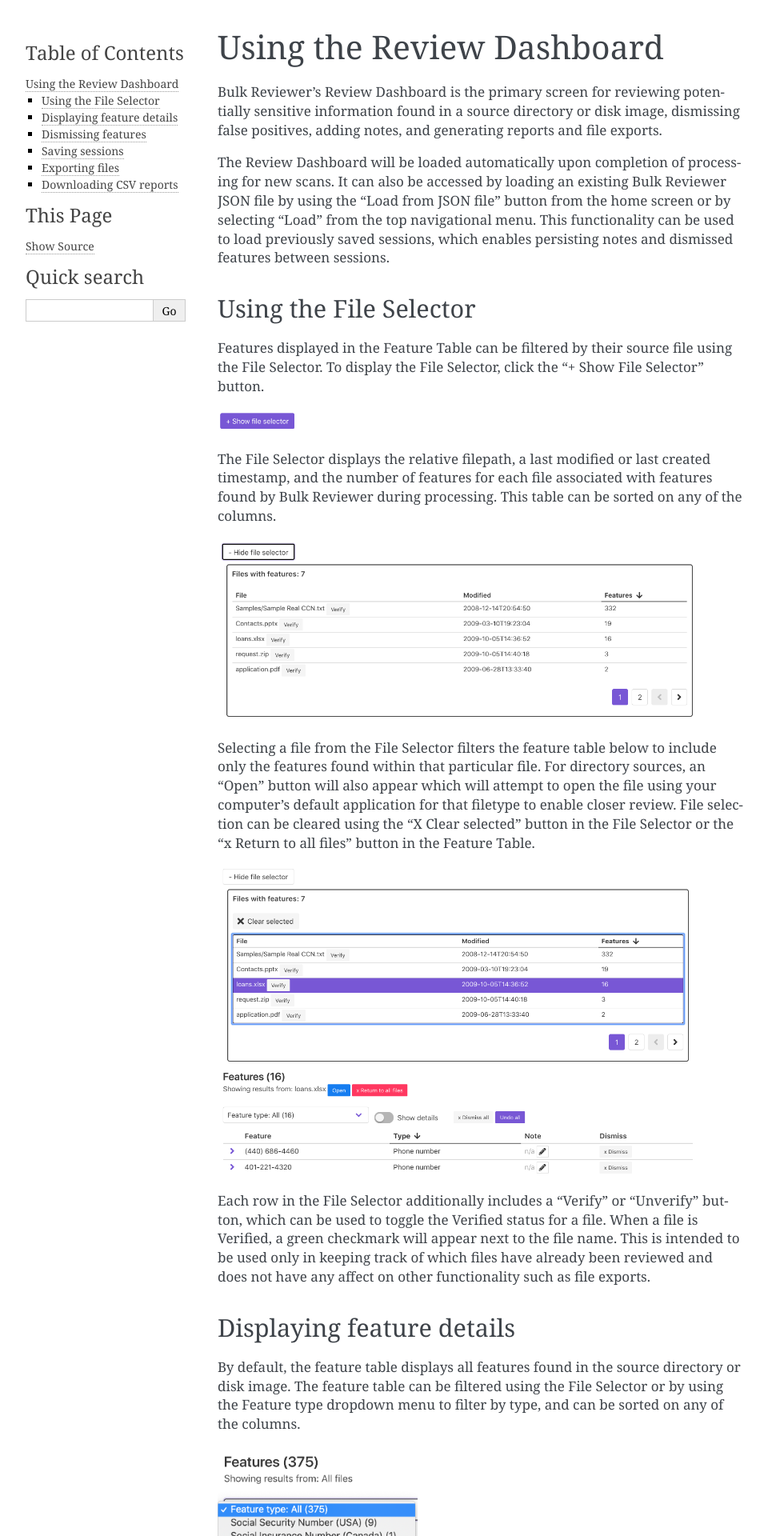
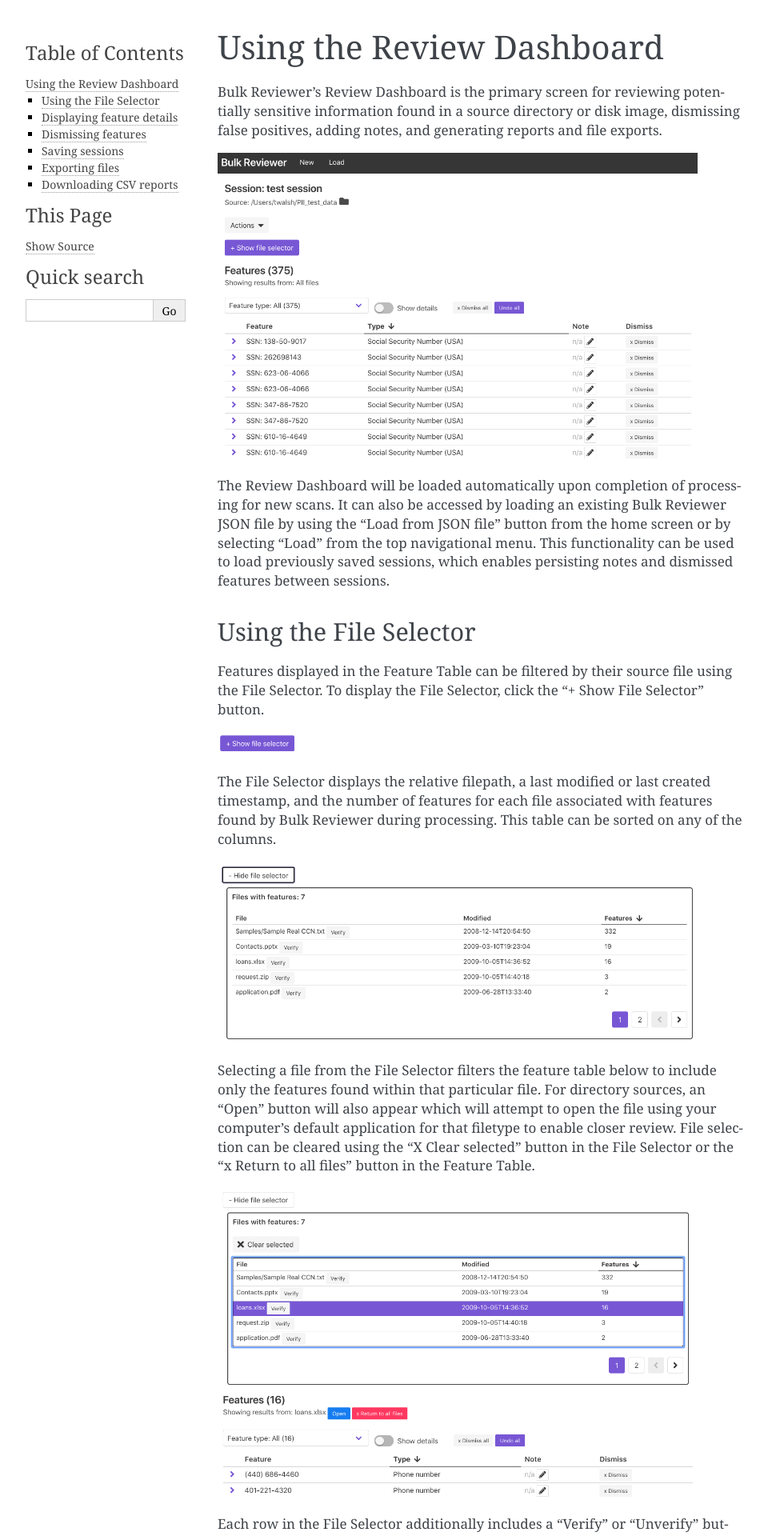
Before and after one commit to bulk-reviewer/bulk-reviewer, a Sphinx documentation site: the page built from docs/reviewdashboard.rst, in a window 1280 px wide. Shown: the top 1920 px of the page at 80% size, without its empty margins (148-1108 px from the left). Built offline with Sphinx 7.4.7, drawn with Linux system fonts in a browser that asks for light colours.

Commit message:
Add image of review dashboard

```diff
--- a/docs/reviewdashboard.rst
+++ b/docs/reviewdashboard.rst
@@ -2,6 +2,10 @@
 ==========================
 
 Bulk Reviewer's Review Dashboard is the primary screen for reviewing potentially sensitive information found in a source directory or disk image, dismissing false positives, adding notes, and generating reports and file exports.
+
+.. image:: images/ReviewDashboard.png
+  :width: 600
+  :alt: Image of Bulk Reviewer Review Dashboard
 
 The Review Dashboard will be loaded automatically upon completion of processing for new scans. It can also be accessed by loading an existing Bulk Reviewer JSON file by using the "Load from JSON file" button from the home screen or by selecting "Load" from the top navigational menu. This functionality can be used to load previously saved sessions, which enables persisting notes and dismissed features between sessions.
 
```
Also changed, not shown: docs/images/ReviewDashboard.png (added).
